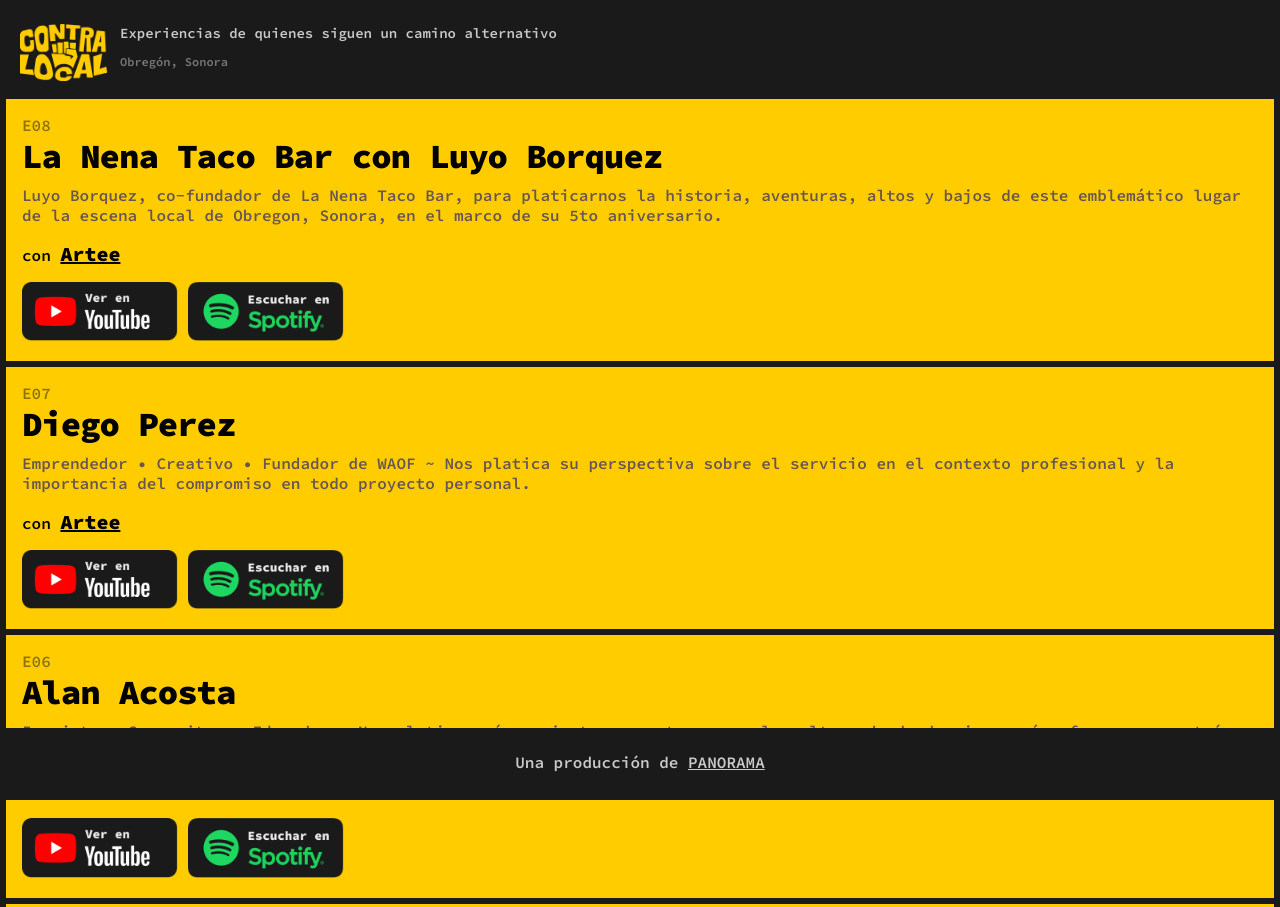
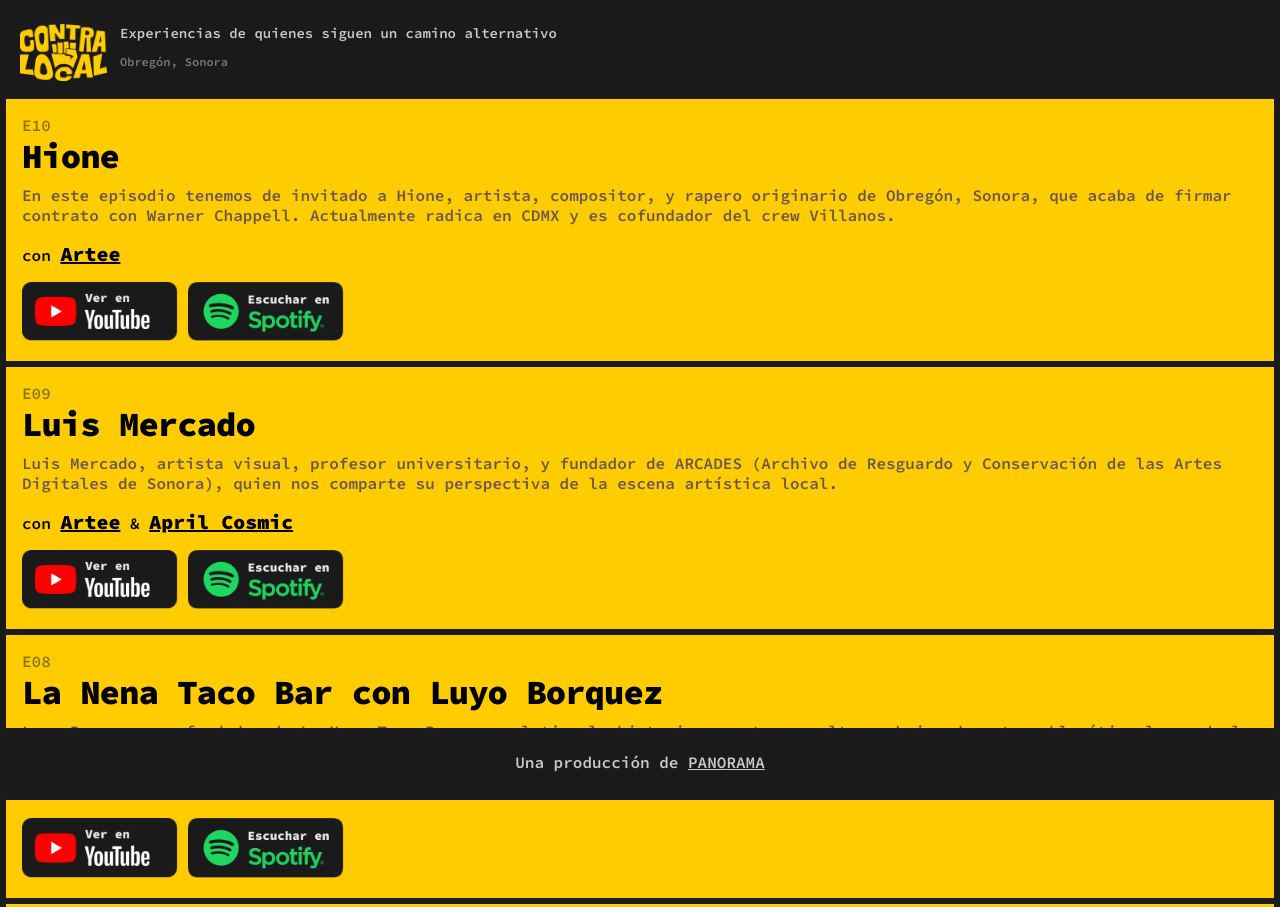
Before and after one commit to arteepa/contralocal, a plain HTML site: page index.html in a window 1280 px wide. Shown: the top 907 px of the page. Drawn offline with Linux system fonts and the light colour scheme.

Commit message:
Agregar eps Luis Mercado y Hione

```diff
--- a/index.html
+++ b/index.html
@@ -24,9 +24,46 @@
 <ul id="episode-list">
 
   <li class="episode">
+    <h4>E10</h4>
+    <h1>Hione</h1>
+    <p>En este episodio tenemos de invitado a Hione, artista, compositor, y rapero originario de Obregón, Sonora, que acaba de firmar contrato con  Warner Chappell. Actualmente radica en CDMX y es cofundador del crew Villanos.</p>
+
+    <div class="host-container">
+      <p>con <a class="host" href="https://instagram.com/arteepa">Artee</a></p>
+    </div>
+    <div class="platform-links">
+      <a href="https://youtu.be/xB6DIWpOXUo">
+        <img src="pl-youtube.png" srcset="pl-youtube.png 1x, pl-youtube@2x.png 2x" alt="">
+      </a>
+      <a href="https://open.spotify.com/episode/2UwLF9KDCjYf1qlOuM7NQP">
+        <img src="pl-spotify.png" srcset="pl-spotify.png 1x, pl-spotify@2x.png 2x" alt="">
+      </a>
+    </div>
+  </li>
+
+  <li class="episode">
+    <h4>E09</h4>
+    <h1>Luis Mercado</h1>
+    <p>Luis Mercado, artista visual, profesor universitario, y fundador de ARCADES (Archivo de Resguardo y Conservación de las Artes Digitales de Sonora), quien nos comparte su perspectiva de la escena artística local. </p>
+
+    <div class="host-container">
+      <p>con <a class="host" href="https://instagram.com/arteepa">Artee</a> & <a class="host" href="https://instagram.com/abrilcosmic">April Cosmic</a></p>
+    </div>
+    <div class="platform-links">
+      <a href="https://youtu.be/TvRE_euYbJ0">
+        <img src="pl-youtube.png" srcset="pl-youtube.png 1x, pl-youtube@2x.png 2x" alt="">
+      </a>
+
+      <a href="https://open.spotify.com/episode/3FslzyOBlKJQZLuLMXF8oP">
+        <img src="pl-spotify.png" srcset="pl-spotify.png 1x, pl-spotify@2x.png 2x" alt="">
+      </a>
+    </div>
+  </li>
+
+  <li class="episode">
     <h4>E08</h4>
     <h1>La Nena Taco Bar con Luyo Borquez</h1>
-    <p>Luyo Borquez, co-fundador de La Nena Taco Bar, para platicarnos la historia, aventuras, altos y bajos de este emblemático lugar de la escena local de Obregon, Sonora, en el marco de su 5to aniversario.</p>
+    <p>Luyo Borquez, co-fundador de La Nena Taco Bar, nos platica la historia, aventuras, altos y bajos de este emblemático lugar de la escena local de Obregon, Sonora, en el marco de su 5to aniversario.</p>
 
     <div class="host-container">
       <p>con <a class="host" href="https://instagram.com/arteepa">Artee</a></p>
```
